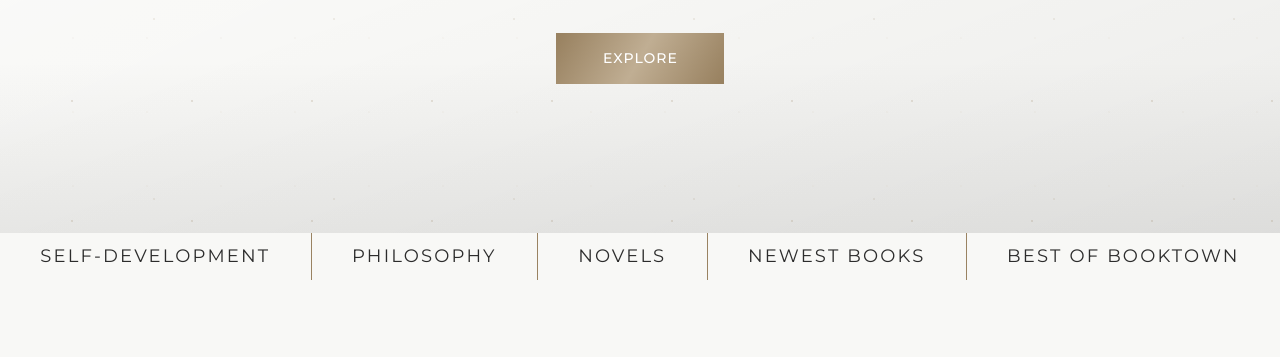
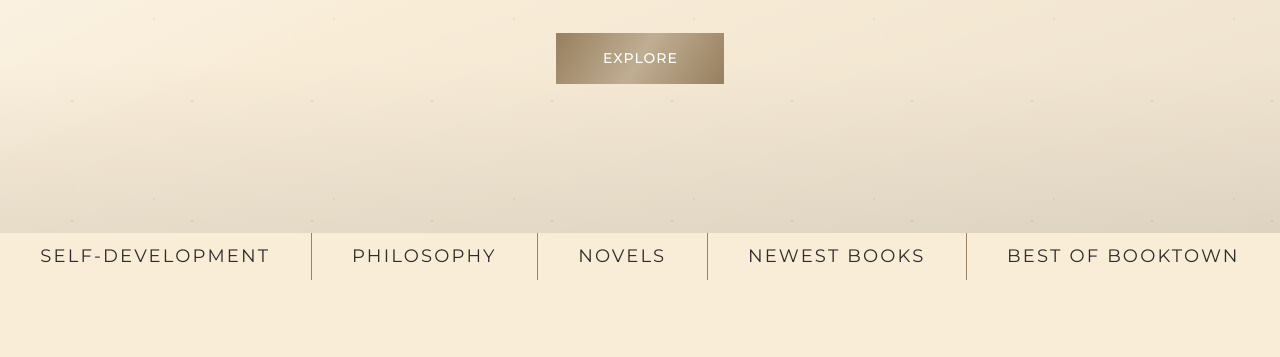
Before and after one commit to deven-deshmukh/BookTown, a plain HTML site: page Home-Page/index.html in a window 1280 px wide. Shown: the part 415-772 px from the top of the page. Drawn offline with nearby package versions, Linux system fonts and the light colour scheme.

Commit message:
Warm the page background: royal red-yellow-white cream (#F9EDD8)

```diff
--- a/CSS/reset.css
+++ b/CSS/reset.css
@@ -9,7 +9,7 @@ a {
 
 :root {
   /* Beaux-Arts palette */
-  --stone-bg: #F8F8F6;        /* Alabaster/limestone page background */
+  --stone-bg: #F9EDD8;        /* Royal warm cream: white blended with red & yellow */
   --marble-surface: #FFFFFF;  /* Cards, modals, input fields */
   --iron-text: #2C2C2C;       /* Primary text, headings */
   --slate-muted: #6B6B6B;     /* Secondary text, metadata */
--- a/Home-Page/style.css
+++ b/Home-Page/style.css
@@ -21,7 +21,7 @@
     background-image:
         linear-gradient(180deg, rgba(44, 44, 44, 0) 70%, rgba(44, 44, 44, 0.08) 100%),
         linear-gradient(155deg, rgba(255, 255, 255, 0.65) 0%, rgba(255, 255, 255, 0) 45%),
-        linear-gradient(340deg, rgba(0, 0, 0, 0.05) 0%, rgba(248, 248, 246, 0) 55%);
+        linear-gradient(340deg, rgba(0, 0, 0, 0.05) 0%, rgba(249, 237, 216, 0) 55%);
 }
 
 .beaux-hero::after {
```
